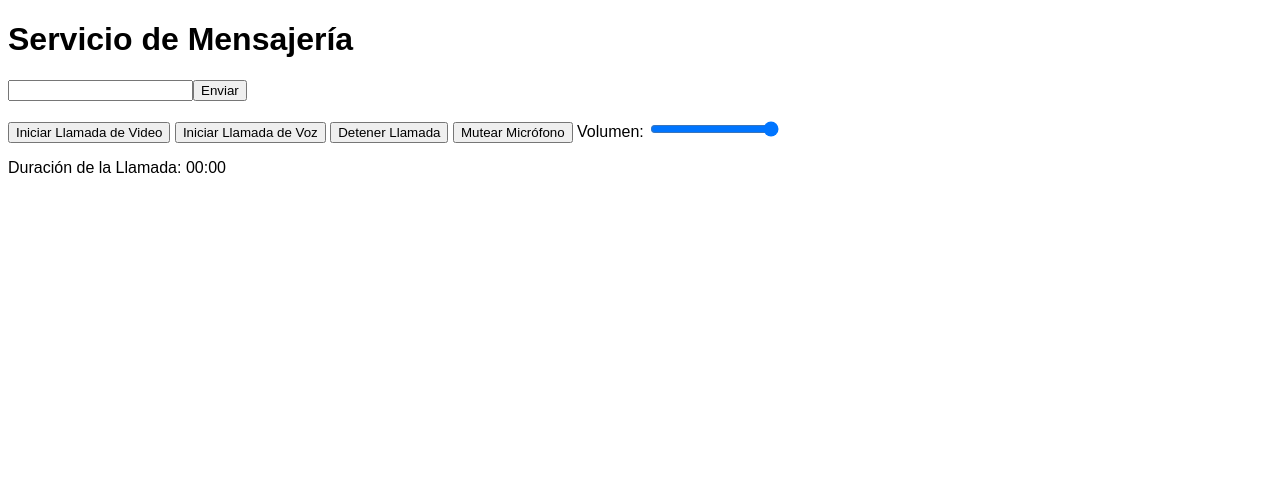
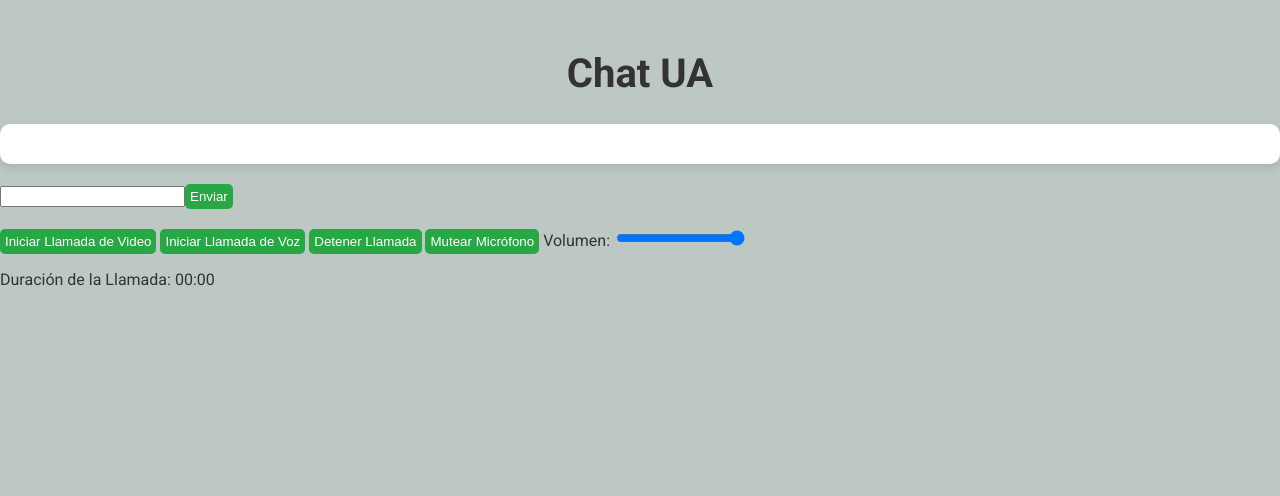
Before and after one commit to Damvalens/servicio-mensajeria, a website: page public/index.html in a window 1280 px wide. Drawn offline with nearby package versions, Linux system fonts and the light colour scheme; no server answers.

Commit message:
Se añade stilos de css

```diff
--- a/public/index.html
+++ b/public/index.html
@@ -3,15 +3,11 @@
 <head>
     <meta charset="UTF-8">
     <meta name="viewport" content="width=device-width, initial-scale=1.0">
-    <title>Servicio de Mensajería</title>
-    <style>
-        body { font-family: Arial, sans-serif; }
-        #messages { list-style-type: none; padding: 0; }
-        #messages li { padding: 8px; background: #f1f1f1; margin-bottom: 5px; }
-    </style>
+    <title>Chat UA</title>
+    <link rel="stylesheet" href="styles.css">
 </head>
 <body>
-    <h1>Servicio de Mensajería</h1>
+    <h1>Chat UA</h1>
     <ul id="messages"></ul>
     <input id="message" autocomplete="off" /><button id="send">Enviar</button>
     <br><br>
--- a/public/styles.css
+++ b/public/styles.css
@@ -0,0 +1,53 @@
+@import url('https://fonts.googleapis.com/css2?family=Roboto:wght@400;700&display=swap');
+
+body {
+  font-family: 'Roboto', Arial, sans-serif;
+  margin: 0;
+  padding: 0;
+  box-sizing: border-box;
+  background-color: #bdc7c3;
+  color: #333;
+}
+h1 {
+  text-align: center;
+  margin-top: 50px;
+  font-size: 2.5rem;
+  color: #333;
+}
+ul {
+  list-style-type: none;
+  padding: 0;
+
+}
+#messages {
+    list-style-type: none; padding: 0;
+
+        padding: 8px; background: #f1f1f1; margin-bottom: 5px;
+        padding: 20px;
+        background-color: #fff;
+        border-radius: 10px;
+        box-shadow: 0 4px 8px rgba(0, 0, 0, 0.1);
+        margin-bottom: 20px;
+
+    }
+#messages li {
+    padding: 8px; background: #949191; margin-bottom: 5px;
+    padding: 20px;
+    background-color: #efebeb;
+    border-radius: 10px;
+    box-shadow: 0 4px 8px rgba(0, 0, 0, 0.1);
+    margin-bottom: 20px;
+  }
+
+  button {
+    background-color: #28a745;
+    color: white;
+    border: none;
+    padding: 05px;
+    cursor: pointer;
+    border-radius: 5px;
+    transition: background 0.2s ease;
+  }
+  button:hover {
+    background-color: #218838;
+  }
```
